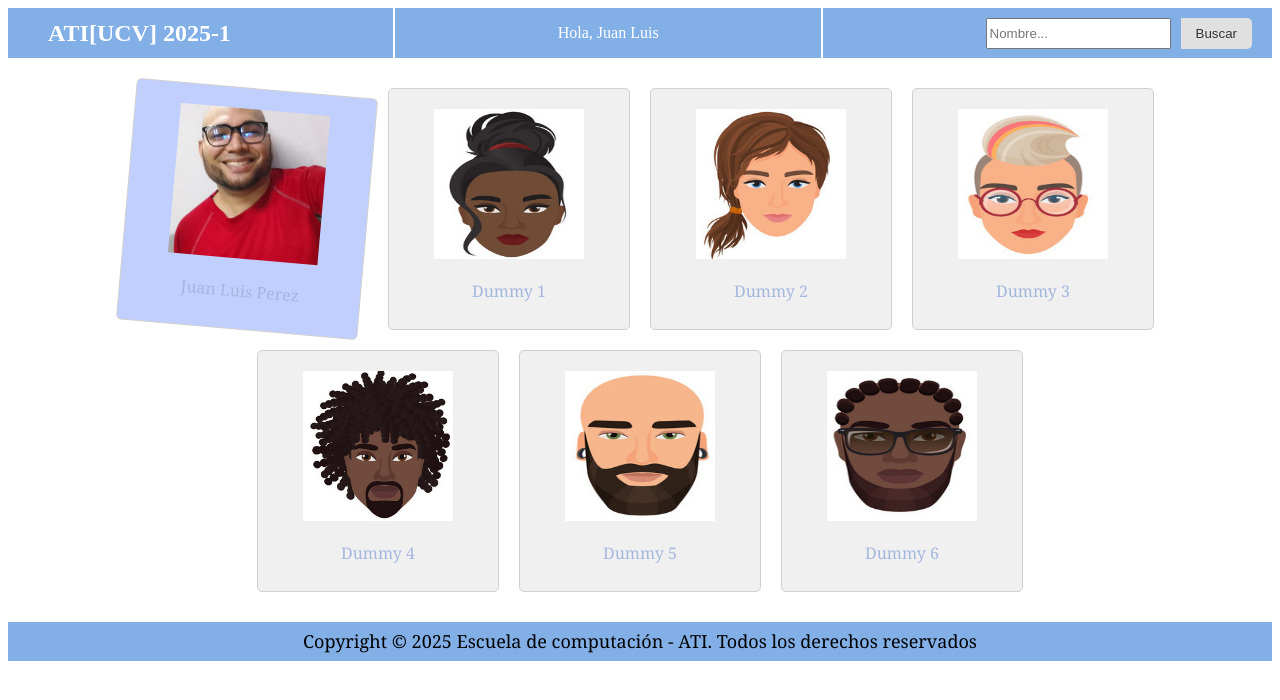
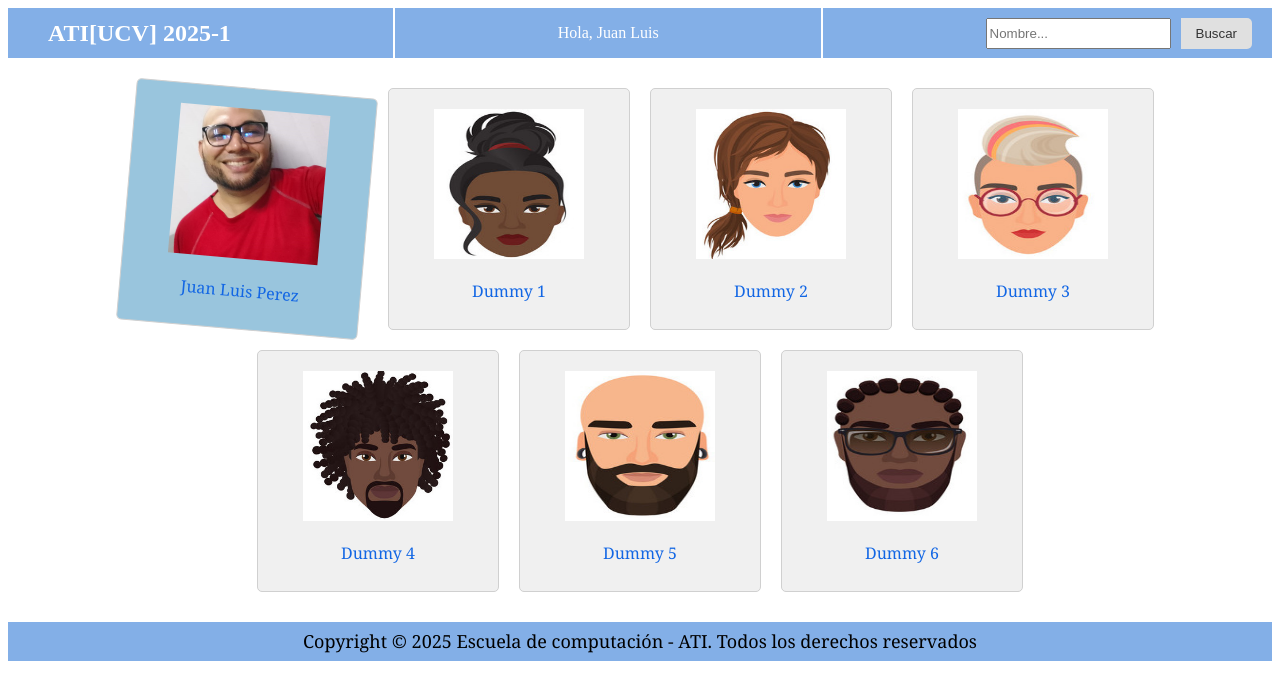
Before and after one commit to juanlps94/LabsAti, a plain HTML site: page Laboratorio1/21407463/index.html in a window 1280 px wide. In both pictures the pointer is over the element "Juan Luis Perez". Drawn offline with Linux system fonts and the light colour scheme.

Commit message:
animacion sobre los alumnos

```diff
--- a/Laboratorio1/21407463/styles.css
+++ b/Laboratorio1/21407463/styles.css
@@ -90,7 +90,7 @@ header button:hover {
 }
 
 .cuadro-informativo:hover {
-    background-color: #c1cfff;
+    background-color: #99c5dd;
     cursor: pointer;
     rotate: 5deg;
 }
@@ -139,7 +139,7 @@ li {
 }
 
 .contenido-cuadro {
-    color: #a3b6df;
+    color: #1266e4;
     line-height: 1.5;
 }
 
```
